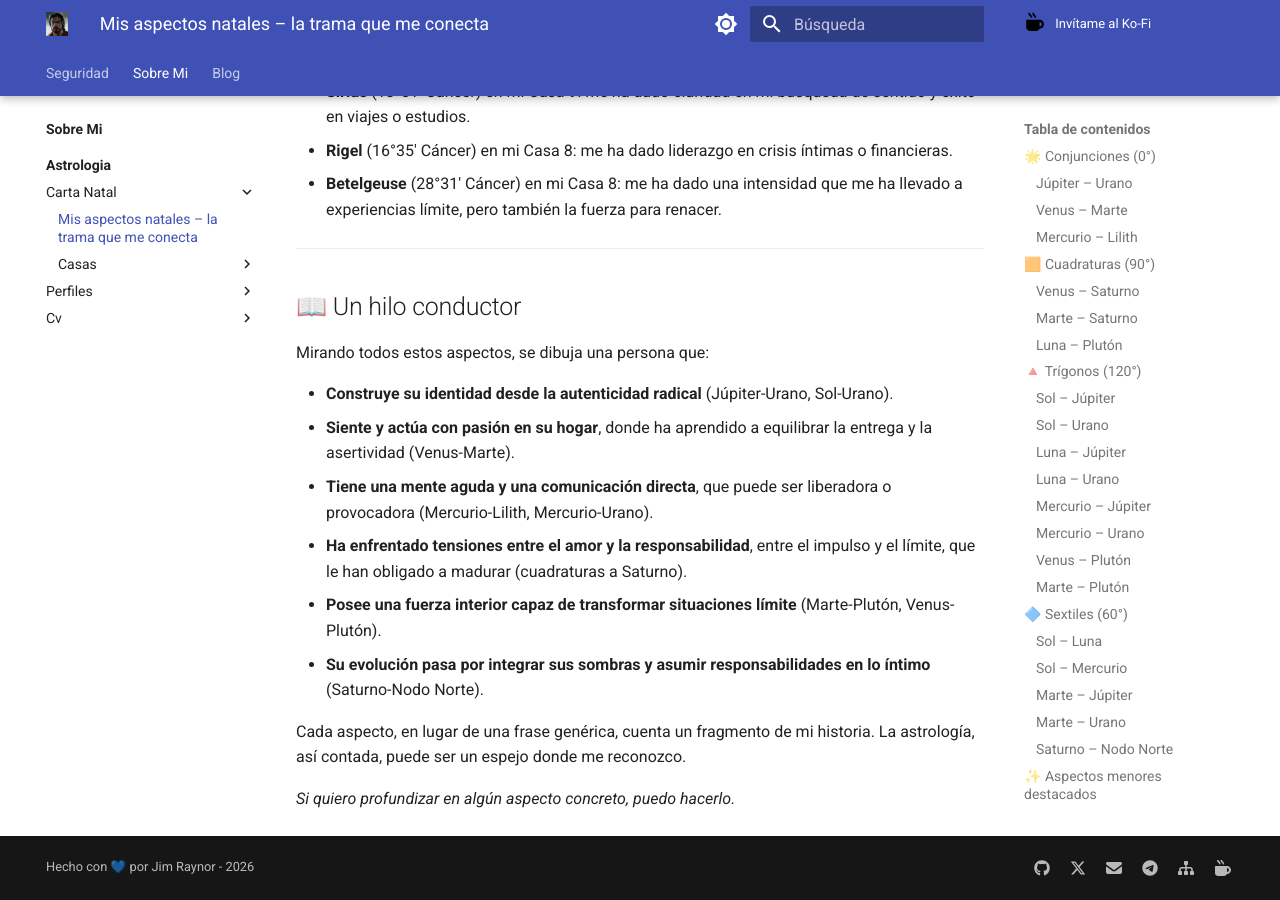
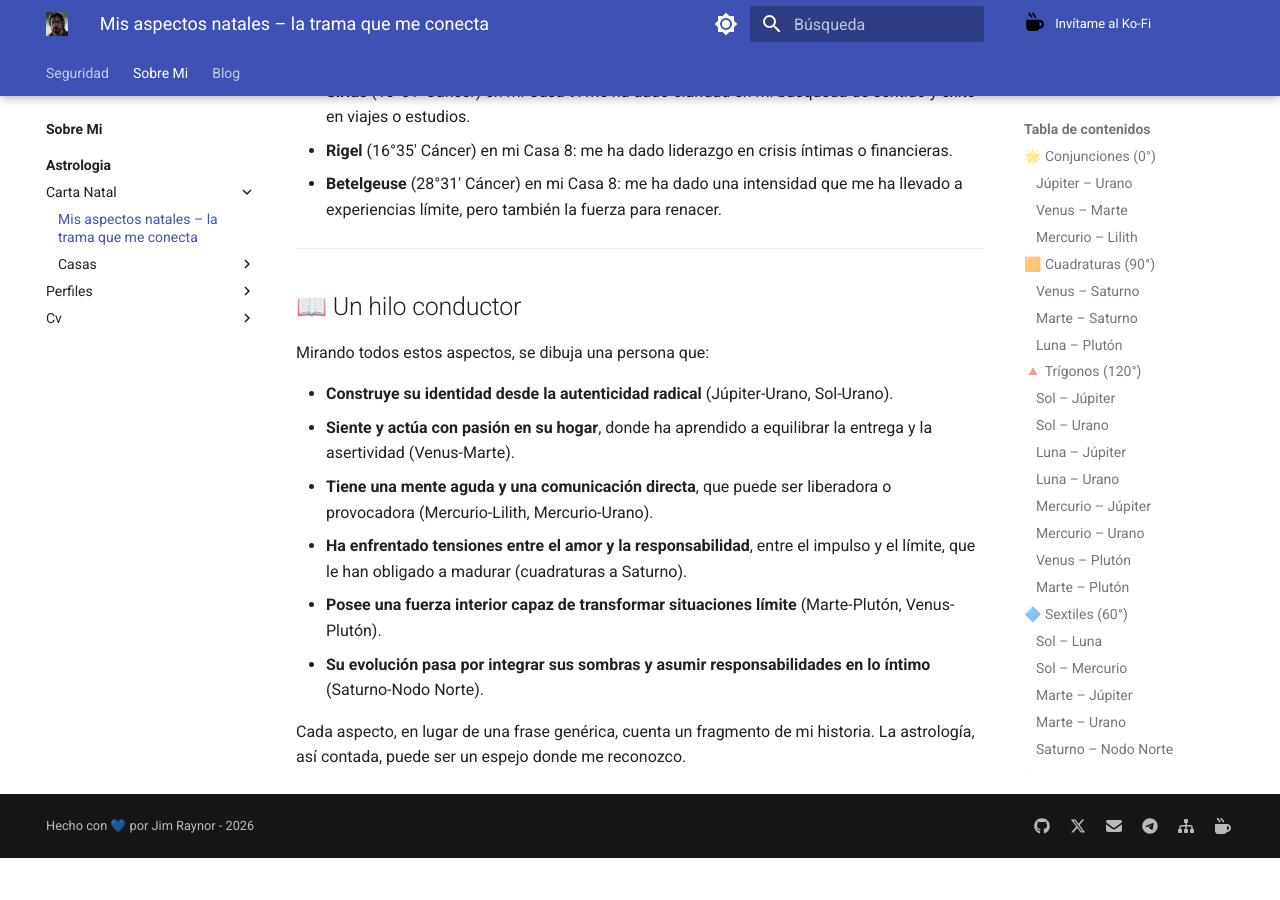
Before and after one commit to jimraynor88/blog, an MkDocs documentation site: the page built from docs/Sobre_Mi/Astrologia/Carta_Natal/Aspectos_Natales.md, in a window 1280 px wide and 900 px high, scrolled down 8420 px. Built offline with MkDocs 1.6.1 and Material for MkDocs 9.7.7, drawn with Linux system fonts in a browser that asks for light colours; after the commit the page ends 9278 px from its top, so only the background shows below that.

Commit message:
Update Aspectos_Natales.md

```diff
--- a/docs/Sobre_Mi/Astrologia/Carta_Natal/Aspectos_Natales.md
+++ b/docs/Sobre_Mi/Astrologia/Carta_Natal/Aspectos_Natales.md
@@ -236,5 +236,3 @@ Mirando todos estos aspectos, se dibuja una persona que:
 - **Su evolución pasa por integrar sus sombras y asumir responsabilidades en lo íntimo** (Saturno-Nodo Norte).
 
 Cada aspecto, en lugar de una frase genérica, cuenta un fragmento de mi historia. La astrología, así contada, puede ser un espejo donde me reconozco.
-
-*Si quiero profundizar en algún aspecto concreto, puedo hacerlo.*
```
